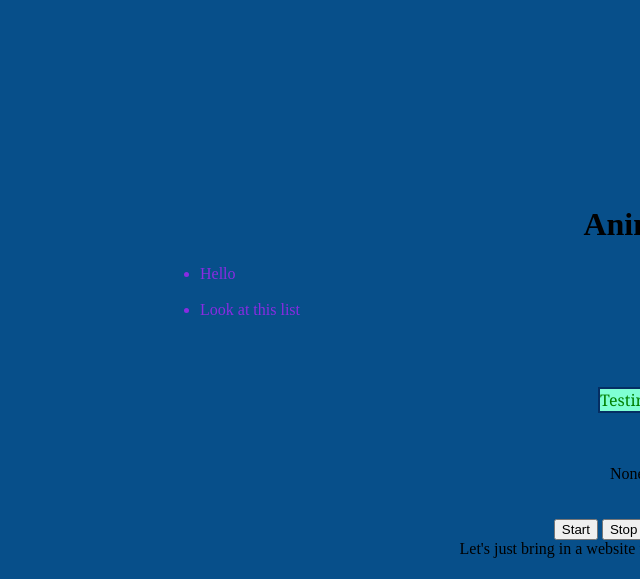
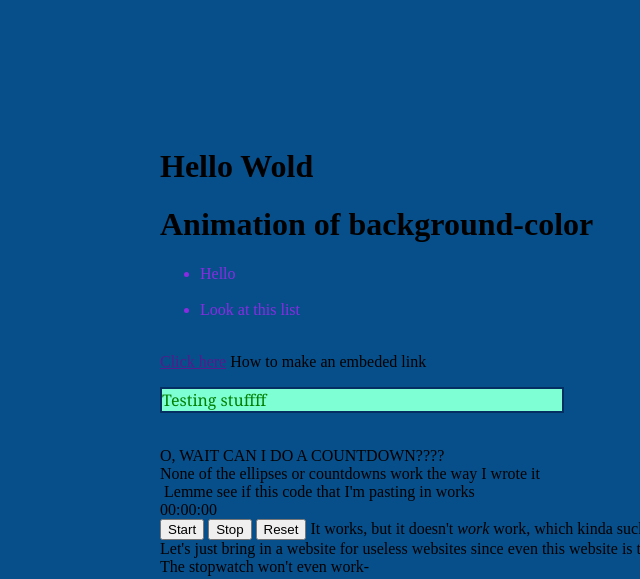
Before and after one commit to HasibahR/Something, a plain HTML site: page index.html in a window 1280 px wide. Shown: the part 652-1231 px from the top of the page, without its empty margins (640-1280 px from the left). Drawn offline with Linux system fonts and the light colour scheme.

Commit message:
update index.html

```diff
--- a/index.html
+++ b/index.html
@@ -1,6 +1,6 @@
 <html>
 <head>
-<center><h1>Hello Wold <br>
+<left><h1>Hello Wold <br>
 </h1>
 <style>
 p{color:green;
@@ -48,9 +48,6 @@ text-align:left;
 
 
 
-
-
-
 <ul><li>Hello</li><br>
     <li>Look at this list</li><br>
 </ul>
```
